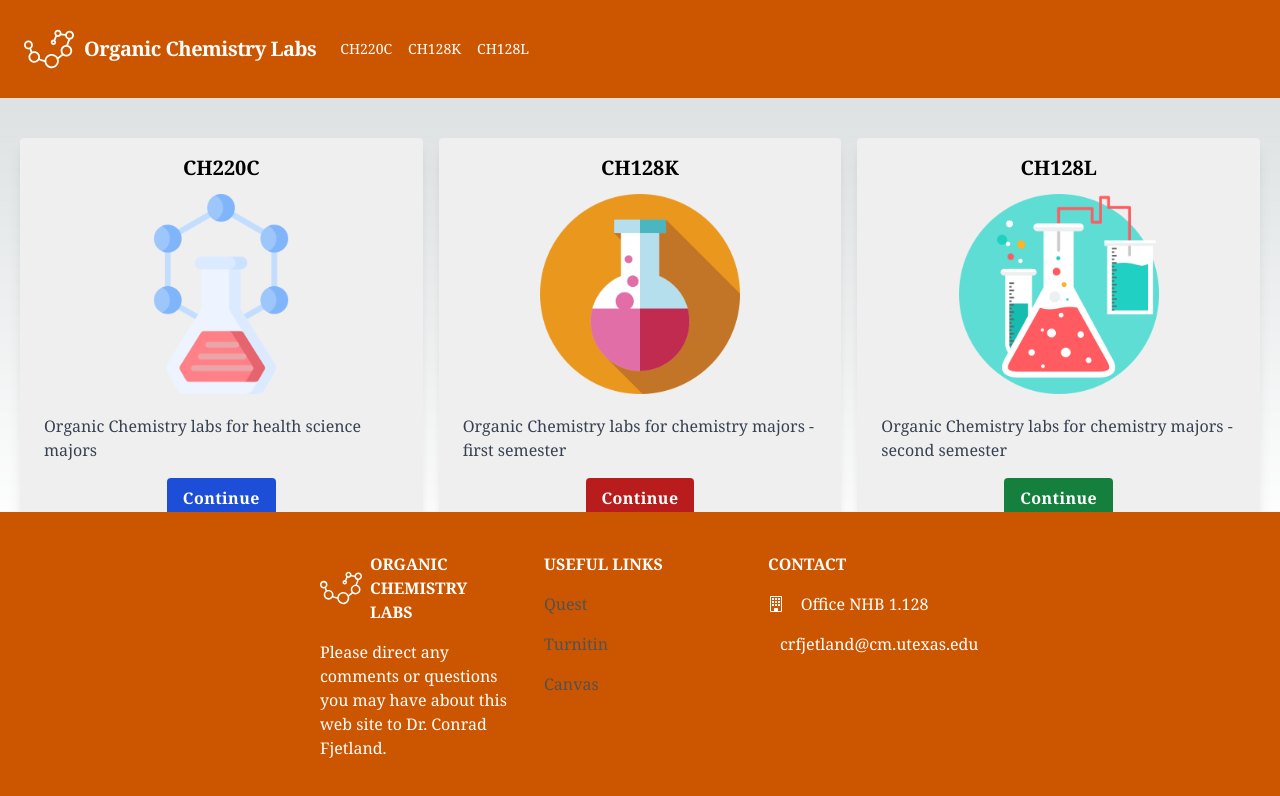
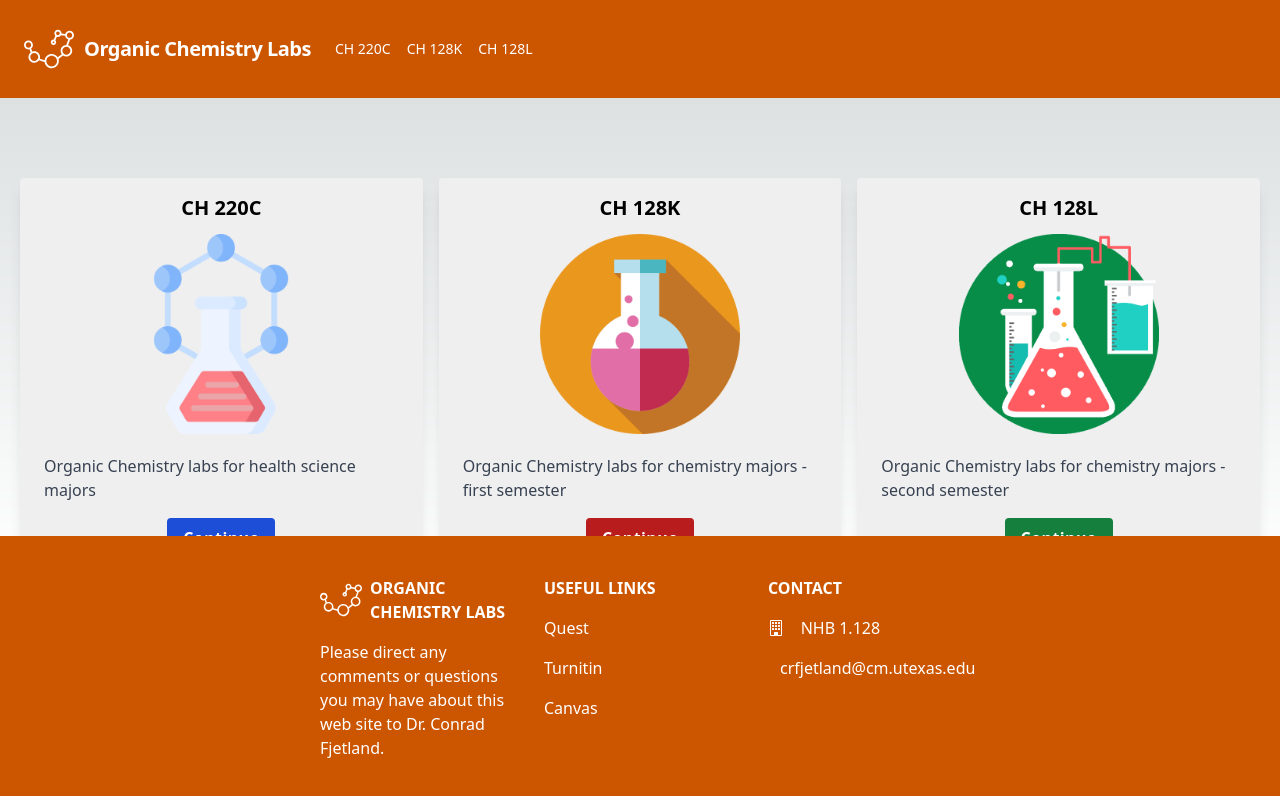
Before and after one commit to Justin8912/Ochem-Lab-Website, a Next.js app: page / in a window 1280 px wide. Shown: the top 796 px of the page. Built offline with nearby package versions, Linux system fonts and the light colour scheme.

Commit message:
Fnished the footer, moved some things around and added additional styling

```diff
--- a/navbar/footer.js
+++ b/navbar/footer.js
@@ -1,6 +1,6 @@
 import Image from 'next/image';
 import footerImg from '../resources/header.svg'
-
+import Link from 'next/link';
 
 export default function Footer (props) {
   return (
@@ -31,19 +31,16 @@ export default function Footer (props) {
                 Useful links
               </h6>
               <p class="mb-4">
-                <a href="#!" class="text-neutral-600 dark:text-neutral-200"
-                  >Quest</a
-                >
+                <Link href="https://quest.cns.utexas.edu/" class="hover:text-slate-200"
+                  >Quest</Link>
               </p>
               <p class="mb-4">
-                <a href="#!" class="text-neutral-600 dark:text-neutral-200"
-                  >Turnitin</a
-                >
+                <Link href="https://www.turnitin.com/" class="hover:text-slate-200"
+                  >Turnitin</Link>
               </p>
               <p>
-                <a href="#!" class="text-neutral-600 dark:text-neutral-200"
-                  >Canvas</a
-                >
+                <Link href="https://canvas.utexas.edu/" class="hover:text-slate-200"
+                  >Canvas</Link>
               </p>
             </div>
             <div>
@@ -56,7 +53,7 @@ export default function Footer (props) {
                 <path d="M4 2.5a.5.5 0 0 1 .5-.5h1a.5.5 0 0 1 .5.5v1a.5.5 0 0 1-.5.5h-1a.5.5 0 0 1-.5-.5v-1Zm3 0a.5.5 0 0 1 .5-.5h1a.5.5 0 0 1 .5.5v1a.5.5 0 0 1-.5.5h-1a.5.5 0 0 1-.5-.5v-1Zm3.5-.5a.5.5 0 0 0-.5.5v1a.5.5 0 0 0 .5.5h1a.5.5 0 0 0 .5-.5v-1a.5.5 0 0 0-.5-.5h-1ZM4 5.5a.5.5 0 0 1 .5-.5h1a.5.5 0 0 1 .5.5v1a.5.5 0 0 1-.5.5h-1a.5.5 0 0 1-.5-.5v-1ZM7.5 5a.5.5 0 0 0-.5.5v1a.5.5 0 0 0 .5.5h1a.5.5 0 0 0 .5-.5v-1a.5.5 0 0 0-.5-.5h-1Zm2.5.5a.5.5 0 0 1 .5-.5h1a.5.5 0 0 1 .5.5v1a.5.5 0 0 1-.5.5h-1a.5.5 0 0 1-.5-.5v-1ZM4.5 8a.5.5 0 0 0-.5.5v1a.5.5 0 0 0 .5.5h1a.5.5 0 0 0 .5-.5v-1a.5.5 0 0 0-.5-.5h-1Zm2.5.5a.5.5 0 0 1 .5-.5h1a.5.5 0 0 1 .5.5v1a.5.5 0 0 1-.5.5h-1a.5.5 0 0 1-.5-.5v-1Zm3.5-.5a.5.5 0 0 0-.5.5v1a.5.5 0 0 0 .5.5h1a.5.5 0 0 0 .5-.5v-1a.5.5 0 0 0-.5-.5h-1Z"/>
                 <path d="M2 1a1 1 0 0 1 1-1h10a1 1 0 0 1 1 1v14a1 1 0 0 1-1 1H3a1 1 0 0 1-1-1V1Zm11 0H3v14h3v-2.5a.5.5 0 0 1 .5-.5h3a.5.5 0 0 1 .5.5V15h3V1Z"/>
               </svg>
-              &nbsp; &nbsp; Office NHB 1.128
+              &nbsp; &nbsp; NHB 1.128
               </p>
               <p class="mb-4 flex items-center justify-center md:justify-start">
                 <svg
--- a/navbar/navbar.js
+++ b/navbar/navbar.js
@@ -21,13 +21,13 @@ export default function NavBar() {
         <div className="w-full block flex-grow lg:flex lg:items-center lg:w-auto">
           <div className="text-sm lg:flex-grow">
             <Link href="#responsive-header" className="block mt-4 lg:inline-block lg:mt-0 hover:text-slate-200 mr-4">
-              CH220C
+              CH 220C
             </Link>
             <Link href="#responsive-header" className="block mt-4 lg:inline-block lg:mt-0 hover:text-slate-200 mr-4">
-              CH128K
+              CH 128K
             </Link>
             <Link href="#responsive-header" className="block mt-4 lg:inline-block lg:mt-0 hover:text-slate-200 mr-4">
-              CH128L
+              CH 128L
             </Link>
           </div>
         </div>
--- a/src/pages/_app.js
+++ b/src/pages/_app.js
@@ -2,7 +2,7 @@ import '@/styles/globals.css'
 
 export default function App({ Component, pageProps }) {
   return (
-    <main className={'font-serif'}>
+    <main className={'font-sans'}>
       <Component {...pageProps} />
 
     </main>
--- a/src/pages/homepageCard.js
+++ b/src/pages/homepageCard.js
@@ -6,15 +6,15 @@ import CH128L from '../../resources/128Lhomepage.png'
 
 export default function HomepageCard (props) {
   let imgHolder, buttonColor, buttonColorHover;
-  if (props.courseName === 'CH220C') {
+  if (props.imageLink === 'CH220C') {
     imgHolder = CH220C;
     buttonColor = 'bg-blue-700';
     buttonColorHover = 'bg-blue-600';
-  } else if (props.courseName === 'CH128K') {
+  } else if (props.imageLink === 'CH128K') {
     imgHolder = CH128K;
     buttonColor = 'bg-red-700';
     buttonColorHover = 'bg-red-400';
-  } else if (props.courseName === 'CH128L') {
+  } else if (props.imageLink === 'CH128L') {
     imgHolder = CH128L;
     buttonColor = 'bg-green-700';
     buttonColorHover = 'bg-green-400';
--- a/src/pages/index.js
+++ b/src/pages/index.js
@@ -11,19 +11,19 @@ export default function Home() {
   return (
     <main>
       <NavBar />
-      <div className='grid grid-cols-3 gap-4 container mx-auto px-5 mt-10' >
+      <div className='grid grid-cols-3 gap-4 container mx-auto px-5 mt-20' >
         <HomepageCard
-          courseName='CH220C'
+          courseName='CH 220C'
           courseDescription='Organic Chemistry labs for health science majors'
           imageLink='CH220C'
         />
         <HomepageCard
-          courseName='CH128K'
+          courseName='CH 128K'
           courseDescription='Organic Chemistry labs for chemistry majors - first semester'
           imageLink='CH128K'
         />
         <HomepageCard
-          courseName='CH128L'
+          courseName='CH 128L'
           courseDescription='Organic Chemistry labs for chemistry majors - second semester'
           imageLink='CH128L'
         />
```
Also changed, not shown: resources/128Lhomepage.png.
